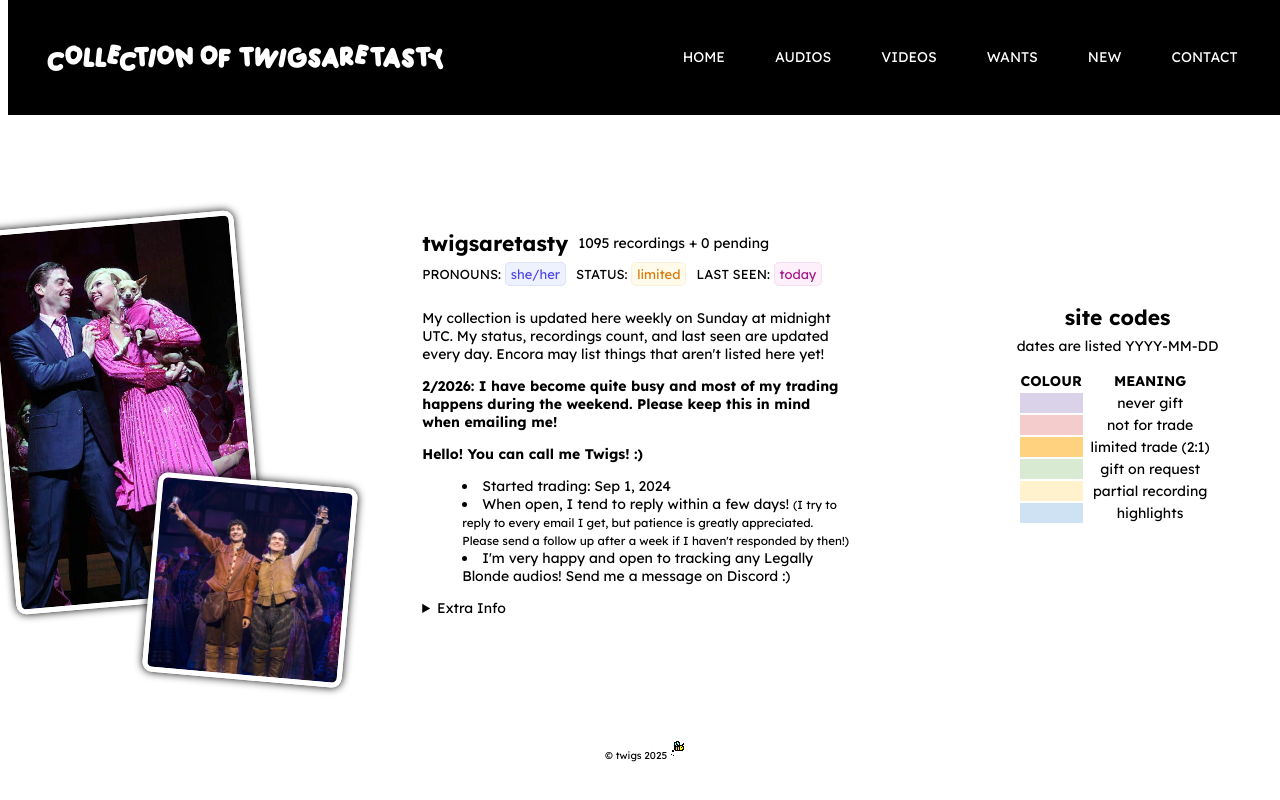
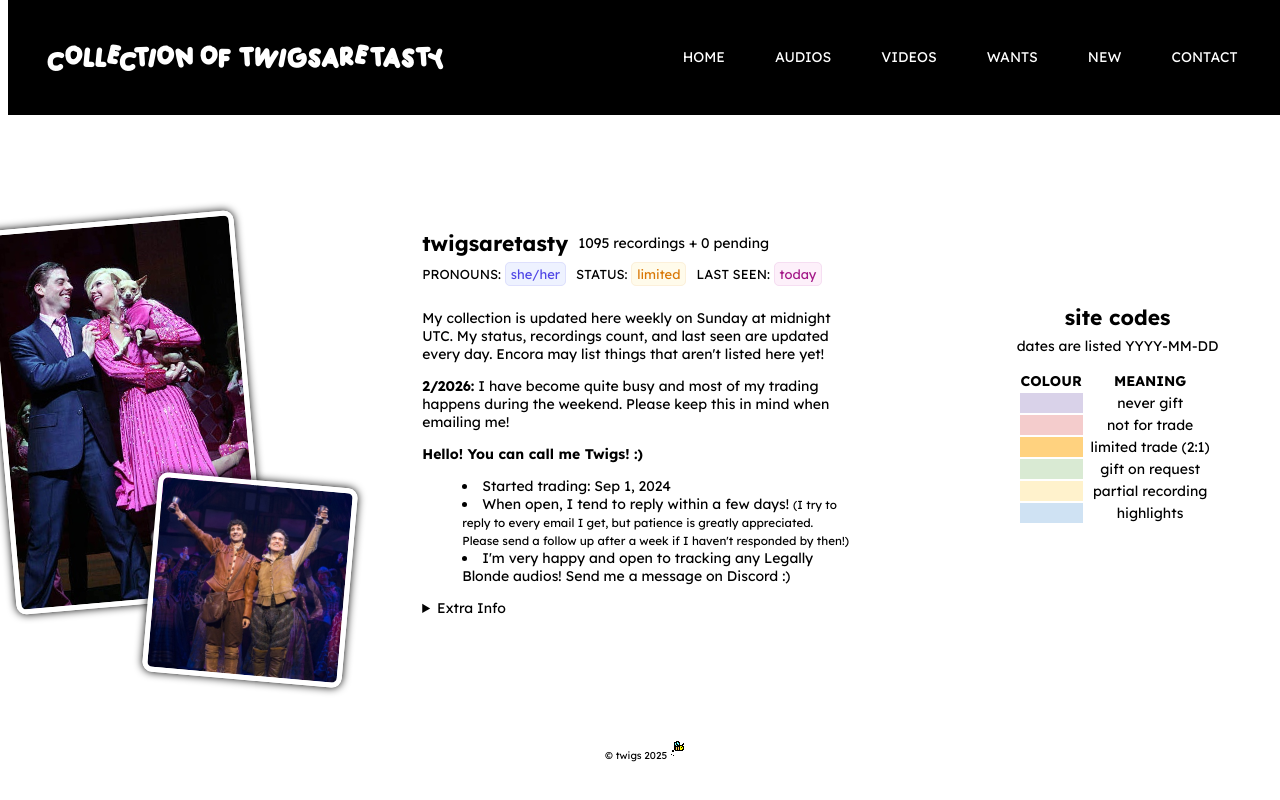
Before and after one commit to twigsaretasty/trade, a website: page index.html in a window 1280 px wide. Drawn offline with Linux system fonts and the light colour scheme.

Commit message:
fix strong close tag

```diff
--- a/index.html
+++ b/index.html
@@ -71,7 +71,7 @@
                     <p>LAST SEEN: <span id="seen"></span></p>
                 </div>
                 <p class="text">My collection is updated here weekly on Sunday at midnight UTC. My status, recordings count, and last seen are updated every day. Encora may list things that aren't listed here yet!</p>
-                <p><strong>2/2026: I have become quite busy and most of my trading happens during the weekend. Please keep this in mind when emailing me!</strong></p>
+                <p><strong>2/2026:</strong> I have become quite busy and most of my trading happens during the weekend. Please keep this in mind when emailing me!</p>
                 <p><strong>Hello! You can call me Twigs! :)</strong></p>
                 <ul>
                     <li>Started trading: Sep 1, 2024</li>
```
